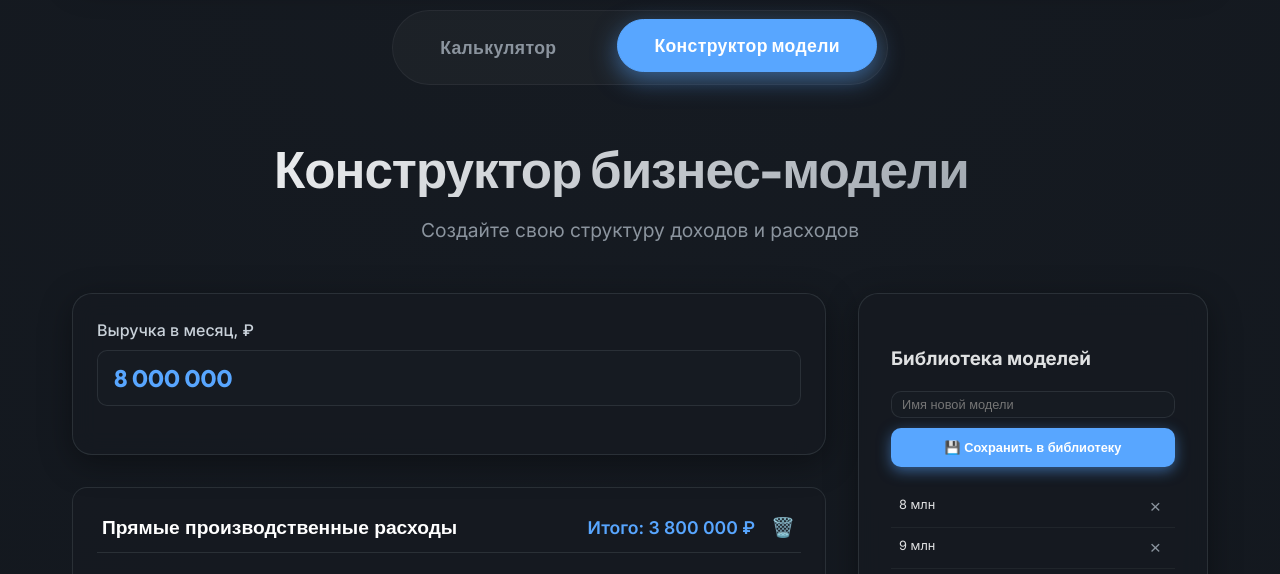
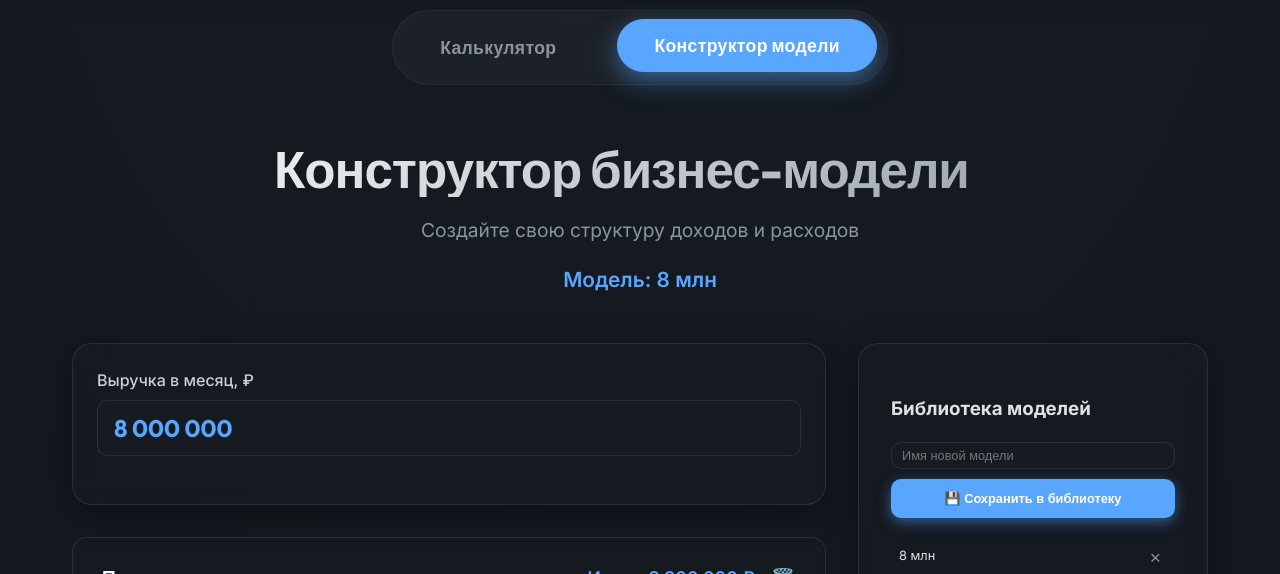
Before and after one commit to yunistlt/CalcTaxes, a website built with Vite: page index.html in a window 1280 px wide. Both pictures are taken after a click on the button "Конструктор модели". Shown: the part 126-700 px from the top of the page. Built offline with nearby package versions, Linux system fonts and the light colour scheme; some packages are replaced by stand-ins of ours.

Commit message:
Конструктор: название открытой модели под заголовком
Co-Authored-By: Claude Opus 5.5 <noreply@anthropic.com>
Claude-Session: https://claude.ai/code/session_01Ujd2vujDmAGnQmsYmc5DLT

```diff
--- a/src/main.ts
+++ b/src/main.ts
@@ -268,6 +268,7 @@ app.innerHTML = `
     <div class="title-container">
       <h1>Конструктор бизнес-модели <span style="font-size: 0.8rem; vertical-align: middle; opacity: 0.5;">v1.0.5</span></h1>
       <p class="subtitle">Создайте свою структуру доходов и расходов</p>
+      <p id="current-model-name" class="current-model-name"></p>
     </div>
 
     <div class="designer-layout">
--- a/src/modules/designer.ts
+++ b/src/modules/designer.ts
@@ -10,6 +10,12 @@ let currentModel: FinancialModel = {
 
 let library: ModelLibrary = {};
 
+function setModelName(name: string) {
+  try { localStorage.setItem('currentModelName', name); } catch { /* ignore */ }
+  const el = document.getElementById('current-model-name');
+  if (el) el.textContent = name ? `Модель: ${name}` : '';
+}
+
 export async function initDesignerTab() {
   const tab = document.querySelector<HTMLDivElement>("#designer-tab");
   if (!tab || tab.dataset.initialized) return;
@@ -21,8 +27,10 @@ export async function initDesignerTab() {
   const savedModel = localStorage.getItem('currentModel');
   if (savedModel) {
     currentModel = JSON.parse(savedModel);
+    setModelName(localStorage.getItem('currentModelName') || '');
   } else if (Object.keys(library).length > 0) {
     currentModel = JSON.parse(JSON.stringify(library[Object.keys(library)[0]]));
+    setModelName(Object.keys(library)[0]);
   }
 
   setupEventListeners(tab);
@@ -50,6 +58,7 @@ function setupEventListeners(tab: HTMLDivElement) {
     const nameInput = document.querySelector<HTMLInputElement>("#new-model-name")!;
     const name = nameInput.value.trim() || `Модель ${new Date().toLocaleTimeString()}`;
     library[name] = JSON.parse(JSON.stringify(currentModel));
+    setModelName(name);
     renderLibraryList();
     nameInput.value = "";
     saveToLocalStorage();
@@ -92,6 +101,7 @@ function setupEventListeners(tab: HTMLDivElement) {
         const json = JSON.parse(event.target?.result as string);
         if (json.categories && json.revenue !== undefined) {
           currentModel = json;
+          setModelName(file.name.replace(/\.json$/i, ''));
           const revInput = document.querySelector<HTMLInputElement>("#model-revenue");
           if (revInput) revInput.value = formatWithSpaces(currentModel.revenue);
           renderModel();
@@ -419,6 +429,7 @@ function renderLibraryList() {
     item.onclick = (e) => {
       if ((e.target as HTMLElement).classList.contains('delete-model')) return;
       currentModel = JSON.parse(JSON.stringify(library[name]));
+      setModelName(name);
       const revInput = document.querySelector<HTMLInputElement>("#model-revenue");
       if (revInput) revInput.value = formatWithSpaces(currentModel.revenue);
       renderModel();
--- a/src/style.css
+++ b/src/style.css
@@ -1051,3 +1051,11 @@ input:focus, select:focus {
   color: var(--primary);
   white-space: nowrap;
 }
+
+.current-model-name {
+  margin-top: 0.5rem;
+  font-size: 1.3rem;
+  font-weight: 600;
+  color: var(--primary);
+}
+.current-model-name:empty { display: none; }
```
